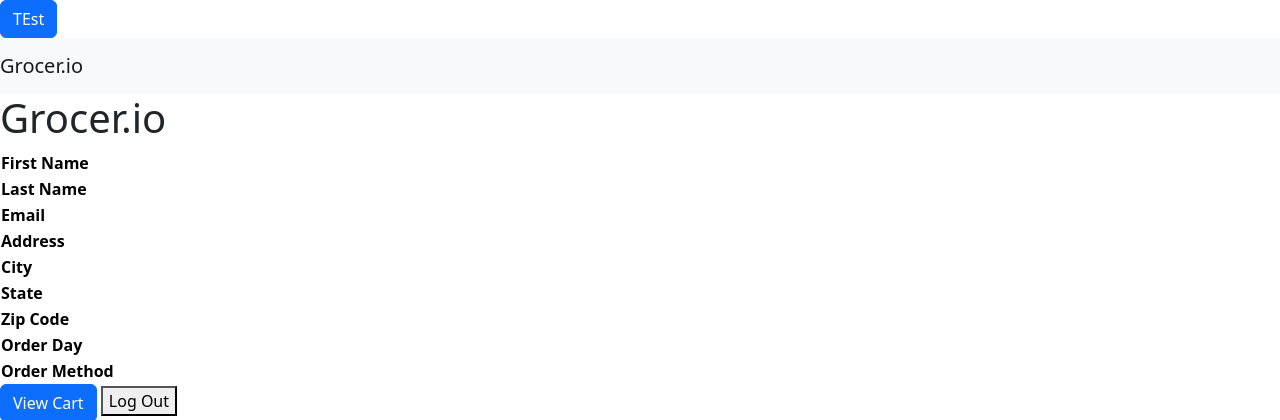
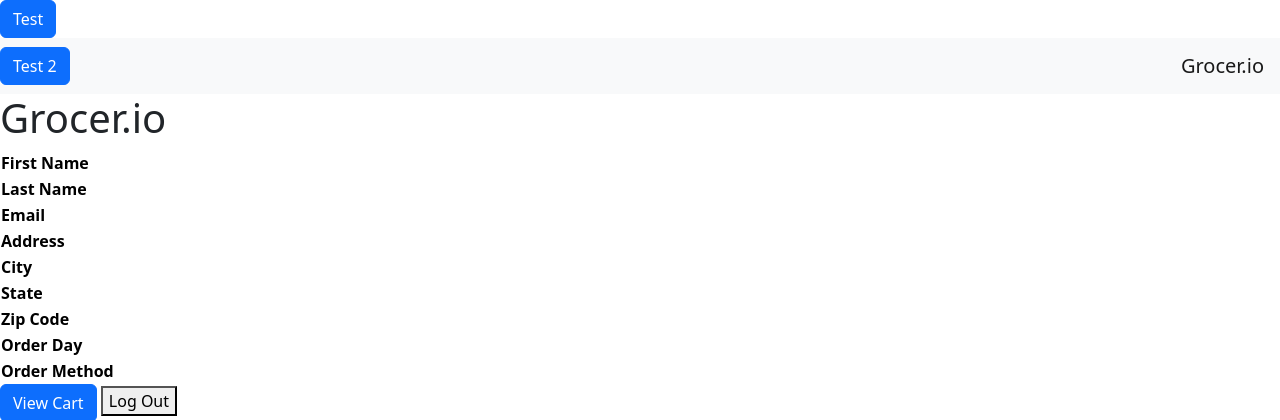
Before and after one commit to sarpuser/Grocer.io, a Python web app: template server/src/templates/user_home.html in a window 1280 px wide. Shown: the top 420 px of the page. Run offline with Jinja, Linux system fonts and the light colour scheme; the template is opened without the code that fills it, so the values that code supplies are empty.

Commit message:
user_home changes? no git merge issue tho

```diff
--- a/server/src/templates/user_home.html
+++ b/server/src/templates/user_home.html
@@ -5,13 +5,14 @@
 		<title>Grocer.io</title>
 		<meta charset="utf-8">
 		<meta name="viewport" content="width=device-width, initial-scale=1">
-		<link href="https://cdn.jsdelivr.net/npm/bootstrap@5.2.0-beta1/dist/css/bootstrap.min.css" rel="stylesheet" integrity="sha384-0evHe/X+R7YkIZDRvuzKMRqM+OrBnVFBL6DOitfPri4tjfHxaWutUpFmBp4vmVor" crossorigin="anonymous">
+		<link href="https://cdn.jsdelivr.net/npm/bootstrap@5.2.0-beta1/dist/css/bootstrap.min.css" rel="stylesheet" integrity="sha384-0evHe/X+R7YkIZDRvuzKMRqM+OrBnVFBL6DOitfPri4tjfHxaWutUpFmBp4vmVor" crossorigin="anonymous" media="print" onload="this.media='all'">
 	</head>
 	<body>
 
-		<button type='button' class="btn btn-primary"> TEst </button>
+		<button type='button' class="btn btn-primary"> Test </button>
 
 		<nav class="navbar sticky-top navbar-light bg-light">
+			<button type='button' class='btn btn-primary'> Test 2</button>
 			<a class="navbar-brand" href="#">Grocer.io</a>
 			<div class="collapse navbar-collapse" id="navbarNavAltMarkup">
 				<div class="navbar-nav">
```
